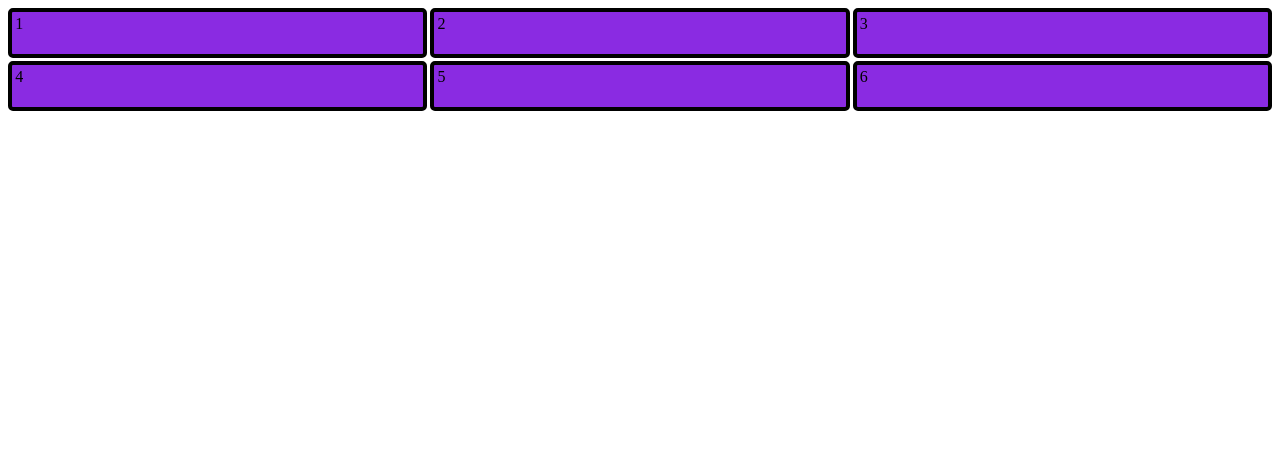
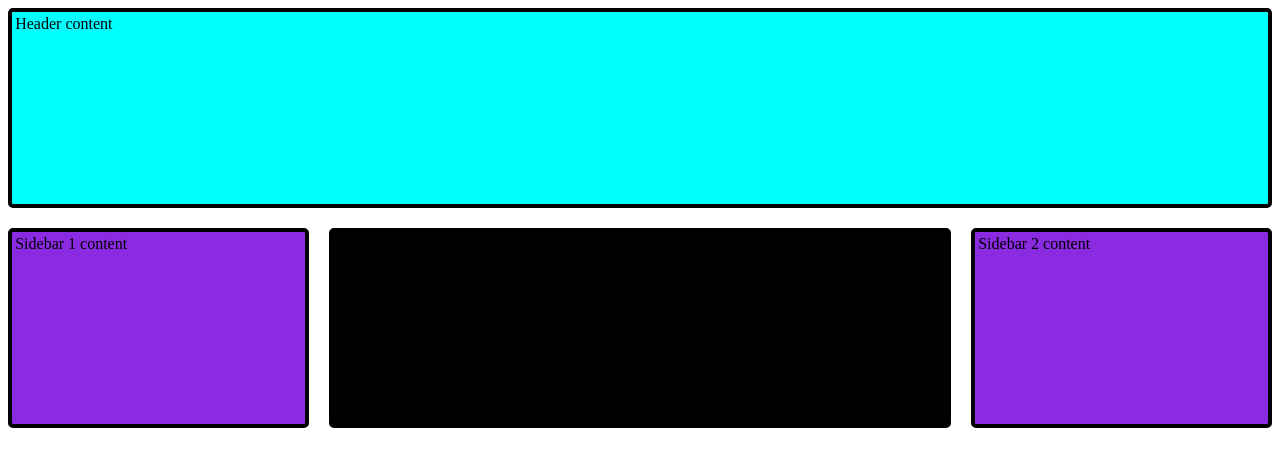
Before and after one commit to byemidev/Tajamar, a PHP site: page / in a window 1280 px wide. Shown: the top 467 px of the page. Run offline with PHP 8.4, Linux system fonts and the light colour scheme.

Commit message:
grid template : i need to change some sides to make SPA web 2.0

```diff
--- a/semana2_dia3_SPA%onepage_GRID/index.html
+++ b/semana2_dia3_SPA%onepage_GRID/index.html
@@ -7,6 +7,7 @@
     <link rel="stylesheet" href="./styles.css">
 </head>
 <body>
+    <!--
         <div id="header" class="grid">
             <div>1</div>
             <div>2</div>
@@ -15,5 +16,14 @@
             <div>5</div>
             <div>6</div>
         </div>
+    -->
+
+    <div id ="body" class="grid2">
+        <div id="header">Header content</div>
+        <div id="side1">Sidebar 1 content</div>
+        <div id="main">Main content</div>
+        <div id="side2">Sidebar 2 content</div>
+    </div>
+
 </body>
 </html>
--- a/semana2_dia3_SPA%onepage_GRID/styles.css
+++ b/semana2_dia3_SPA%onepage_GRID/styles.css
@@ -1,8 +1,8 @@
 *{box-sizing: border-box;}
-
+/**
 .grid {
     display: grid;
-    grid-template: repeat(2, 50px)/*rows*/ / repeat(3, 1fr)/*columns*/;
+    grid-template: repeat(2, 90px) / repeat(3, 1fr);
     grid-gap: 3px;
 }
 
@@ -12,3 +12,39 @@
     background-color: blueviolet;
     padding: 0.2em;
 }
+*/
+.grid2 {
+    display: grid;
+    grid-template-areas:
+        "head head head head"
+        "side1 main main side2";
+    grid-template-columns: 1fr 1fr 1fr 1fr;
+    grid-auto-rows: 200px;
+    grid-gap: 20px;
+}
+#header {
+    grid-area: head;
+    background-color: aqua;
+}
+
+#side1 {
+    grid-area: side1;
+    background-color: blueviolet;
+}
+
+#main {
+    grid-area: main;
+    background-color: black;
+}
+
+#side2 {
+    grid-area: side2;
+    background-color: blueviolet;
+}
+
+.grid2 div {
+    border: 4px solid black;
+    border-radius: 5px;
+    background-color: blue;
+    padding: 0.2em;
+}
```
Lines whose indentation alone changed are shown as unchanged.
